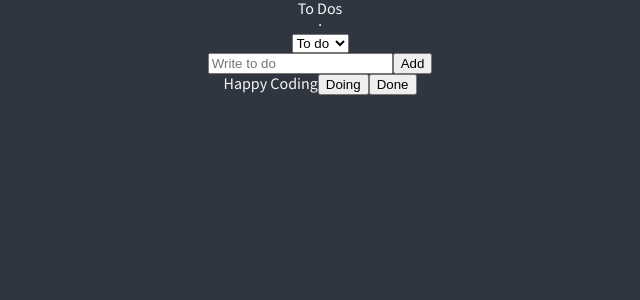
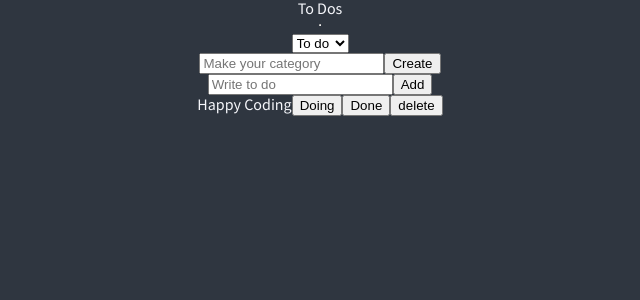
Before and after one commit to bamichoi/todo, a React (Create React App) app: page / in a window 1280 px wide. Both pictures are taken after a click on the button "Add". Shown: the top 300 px of the page, without its empty margins (320-960 px from the left). Built offline with nearby package versions, Linux system fonts and the light colour scheme.

Commit message:
Adding delete  todo, create custom category and save in localStroage

```diff
--- /dev/null
+++ b/src/Components/CreateCategory.tsx
@@ -0,0 +1,25 @@
+import { customCategoryState, ICustomCategory } from "atom";
+import { useForm } from "react-hook-form";
+import { useRecoilValue, useSetRecoilState } from "recoil";
+
+
+interface IForm {
+    customCategory: string;
+}
+
+function CreateCategory() {
+    const setCustomCategory = useSetRecoilState(customCategoryState)
+    const { register, handleSubmit, setValue } = useForm();
+    const onValid = ({ customCategory }:IForm) => {
+        setCustomCategory(prevCategories => [ {title:customCategory, id:Date.now()}, ...prevCategories])
+        setValue("customCategory", "")
+    }
+    return(
+        <form onSubmit={handleSubmit(onValid)}>
+            <input {...register("customCategory")} placeholder="Make your category" />
+            <button>Create</button>
+        </form>
+    )
+}
+
+export default CreateCategory
--- a/src/Components/ToDo.tsx
+++ b/src/Components/ToDo.tsx
@@ -9,12 +9,18 @@ function ToDo({ text, category, id }:ITodo) {
         setToDos(oldToDos => {
             const toDoIndex = oldToDos.findIndex(toDo=> toDo.id === id);
             const oldTodo = oldToDos[toDoIndex];
-            const newTodo = { ...oldTodo, category : name as ITodo["category"] }
             const newToDos = [...oldToDos];
-            newToDos.splice(toDoIndex, 1, newTodo);
+            if ( name !== "delete" ) {
+                const newTodo = { ...oldTodo, category : name as ITodo["category"] }
+                newToDos.splice(toDoIndex, 1, newTodo);
+            }
+            else {
+                if (window.confirm("This todo would be deleted, ok?")) {
+                    newToDos.splice(toDoIndex, 1);
+                }
+            }
             return newToDos
         })
-
     };
     return (
         <li>
@@ -22,6 +28,7 @@ function ToDo({ text, category, id }:ITodo) {
         {category !== Categories.TO_DO && <button name={Categories.TO_DO} onClick={onClick}>To Do</button>}
         {category !== Categories.DOING && <button name={Categories.DOING} onClick={onClick}>Doing</button>}
         {category !== Categories.DONE && <button name={Categories.DONE} onClick={onClick}>Done</button>}
+        <button name="delete" onClick={onClick}>delete</button>
         </li>
     )
 }
--- a/src/Components/ToDoList.tsx
+++ b/src/Components/ToDoList.tsx
@@ -1,16 +1,22 @@
-import { Categories, categoryState, toDoSelector, toDoState } from "atom";
-import React, { useState } from "react";
+import { Categories, categoryState, customCategoryState, toDoSelector, toDoState } from "atom";
+import React, { useEffect, useState } from "react";
 import CreateToDo from "./CreateToDo";
 import { selector, useRecoilState, useRecoilValue } from "recoil";
 import ToDo from "./ToDo";
+import CreateCategory from "./CreateCategory";
 
 function ToDoList() {
+    const allToDos = useRecoilValue(toDoState)
     const toDos = useRecoilValue(toDoSelector);
+    const customCategories = useRecoilValue(customCategoryState)
     const [ category, setCategory ] = useRecoilState(categoryState);
     const onInput = (event:React.FormEvent<HTMLSelectElement>) => {
         const { currentTarget : { value }} = event;
         setCategory(value as any);
     }
+    useEffect(() => {
+        localStorage.setItem("TODOS", JSON.stringify(allToDos))
+    }, [allToDos])
     return <div style={{display:"flex", flexDirection:"column", justifyContent:"center", alignItems:"center"}}>
             <h1>To Dos</h1>
             <hr />
@@ -18,7 +24,11 @@ function ToDoList() {
                 <option value={Categories.TO_DO}>To do</option>
                 <option value={Categories.DOING}>Doing</option>
                 <option value={Categories.DONE}>Done</option>
+                {customCategories.map(category => (
+                    <option key={category.id} value={category.title}>{category.title}</option>
+                ))}
             </select>
+            <CreateCategory />
             <CreateToDo />
             <ul>
                 {toDos.map(toDo => (
--- a/src/atom.tsx
+++ b/src/atom.tsx
@@ -12,13 +12,25 @@ export interface ITodo {
     category: Categories;
 }
 
+export interface ICustomCategory {
+    title: string;
+    id : number;
+}
+
+export const customCategoryState = atom<ICustomCategory[]>({
+    key:"customCategory",
+    default: []
+})
+
 export const categoryState = atom<Categories>({
     key:"category",
     default: Categories.TO_DO
 })
+
+
 export const toDoState = atom<ITodo[]>({
     key:"toDo",
-    default: []
+    default: JSON.parse(localStorage.getItem("TODOS") || "[]" )
 })
 
 export const toDoSelector = selector({
```
